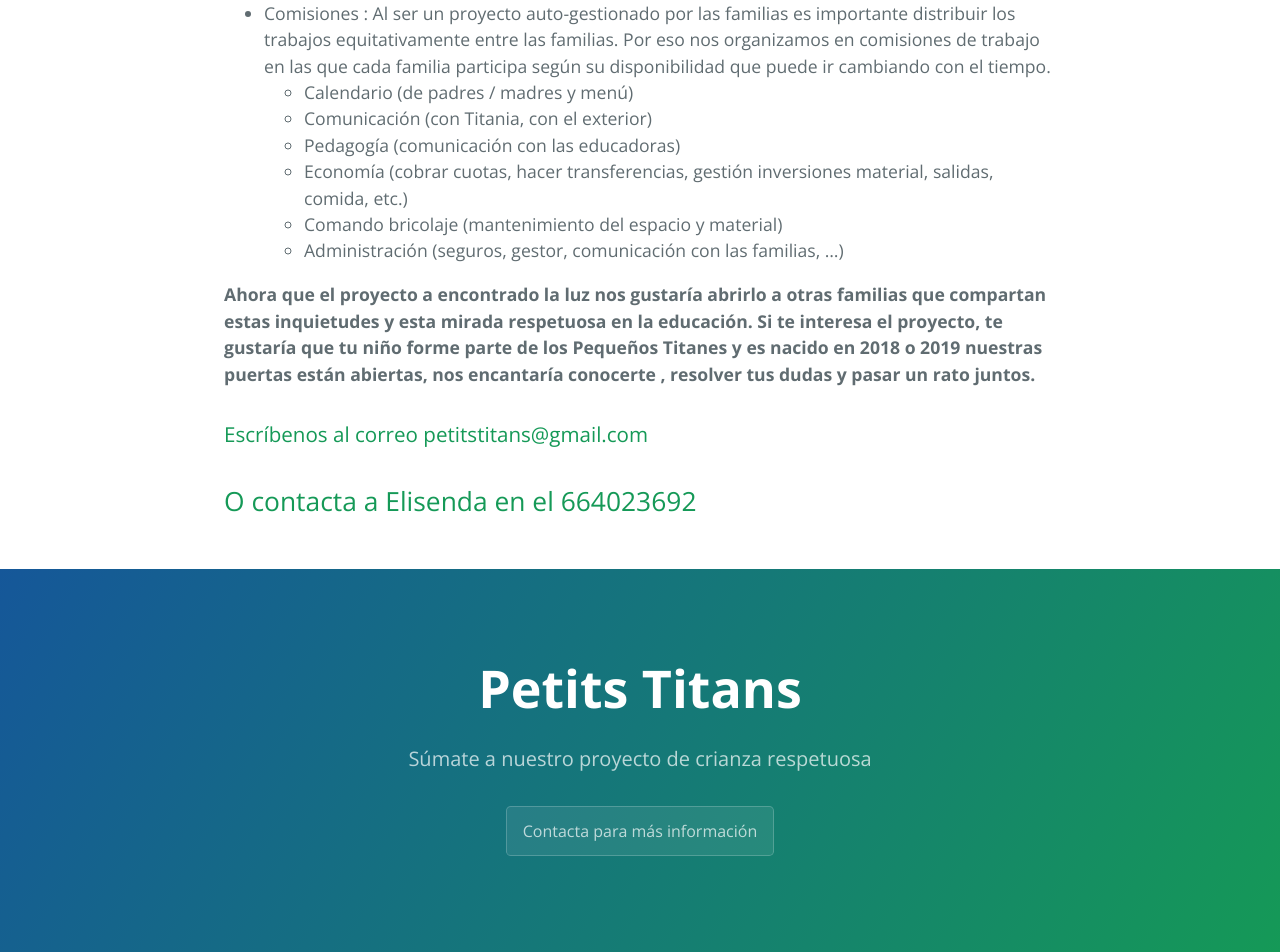
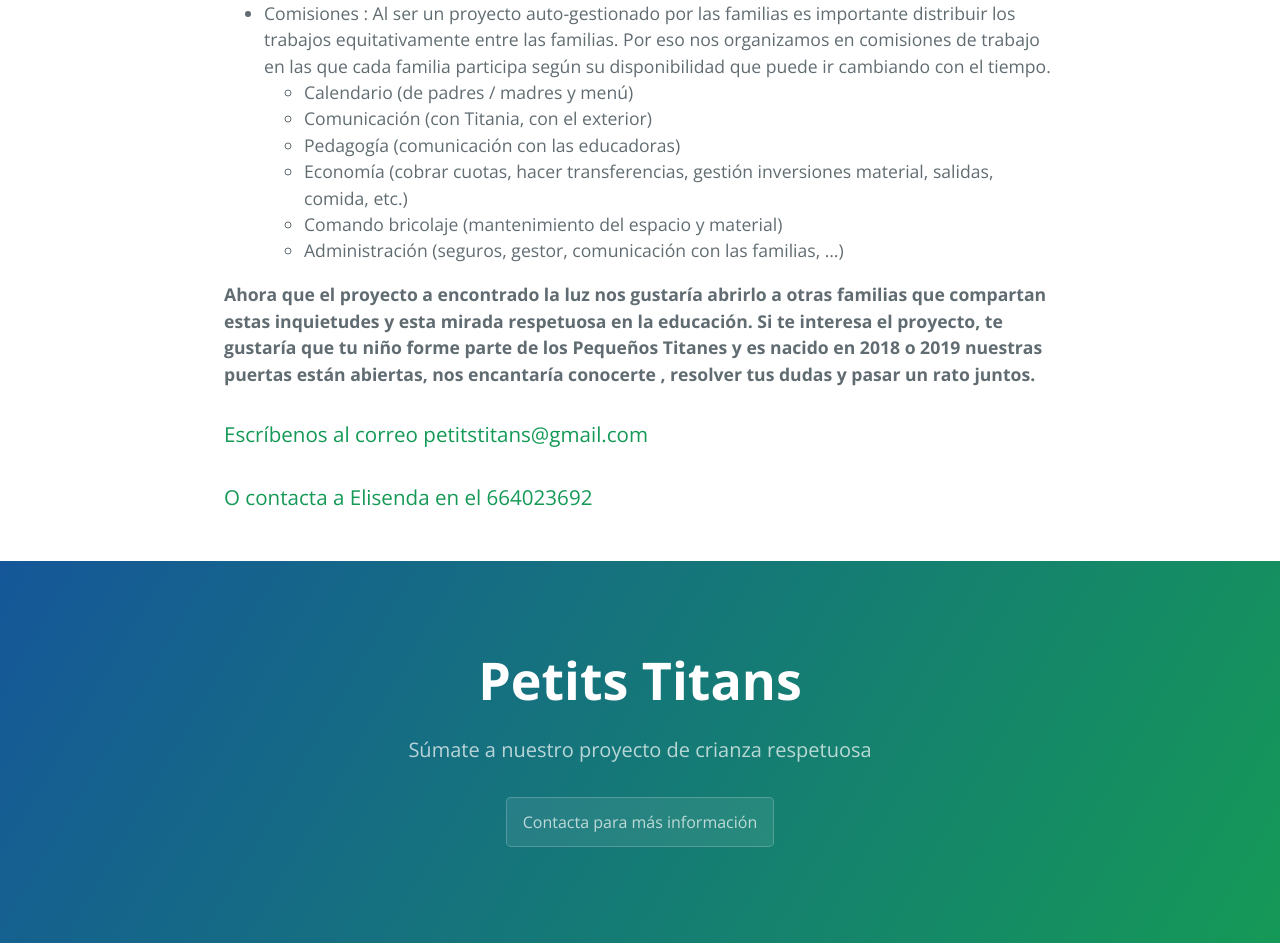
Before and after one commit to sseerrggii/Petits-Titans, a Jekyll site: the page built from index.md, in a window 1280 px wide. Shown: the part 4246-5198 px from the top of the page. Built offline with Jekyll 4.4.1, drawn with Linux system fonts in a browser that asks for light colours; our own code applies the rules of GitHub Pages for plain Markdown files; the repository's description, which GitHub fills in, is left out.

```diff
--- a/index.md
+++ b/index.md
@@ -75,4 +75,4 @@ Además, participar de un proyecto autogestionado supone, sin duda, un crecimien
 **Ahora que el proyecto a encontrado la luz nos gustaría abrirlo a otras familias que compartan estas inquietudes y esta mirada respetuosa en la educación. Si te interesa el proyecto, te gustaría que tu niño forme parte de los Pequeños Titanes y es nacido en 2018 o 2019 nuestras puertas están abiertas, nos encantaría conocerte , resolver tus dudas y pasar un rato juntos.**
 
 ### Escríbenos al correo petitstitans@gmail.com
-## O contacta a Elisenda en el 664023692
+### O contacta a Elisenda en el 664023692
```
